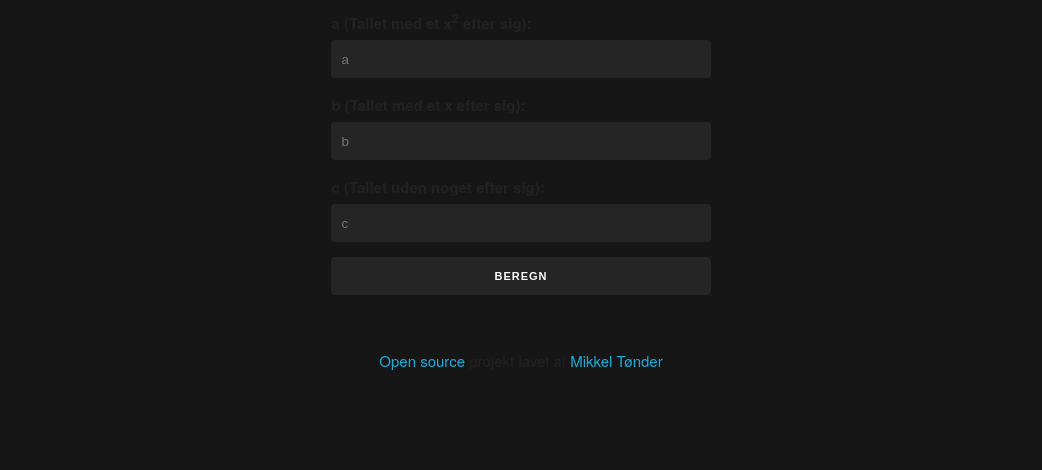
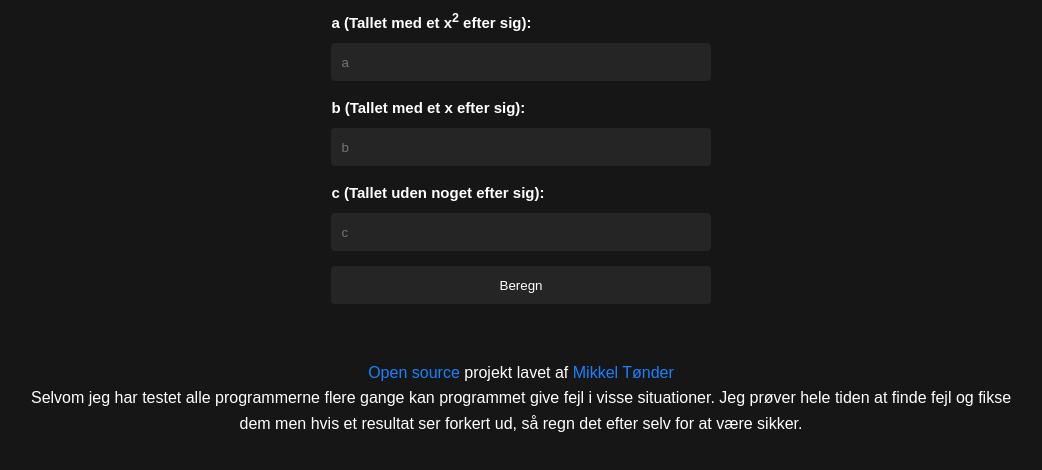
Before and after one commit to Mikkel-T/matematik, a Next.js app: page /2-grad-funktion in a window 1280 px wide. Shown: the top 470 px of the page, without its empty margins (119-1161 px from the left). Built offline with nearby package versions, Linux system fonts and the light colour scheme.

Commit message:
Add disclaimer and remove skeleton css

```diff
--- a/components/footer.jsx
+++ b/components/footer.jsx
@@ -10,6 +10,12 @@ export default function Footer(props) {
       <a href="https://github.com/Mikkel-T" target="_blank">
         Mikkel Tønder
       </a>
+      <div className={styles.disclaimer}>
+        Selvom jeg har testet alle programmerne flere gange kan programmet give
+        fejl i visse situationer. Jeg prøver hele tiden at finde fejl og fikse
+        dem men hvis et resultat ser forkert ud, så regn det efter selv for at
+        være sikker.
+      </div>
     </div>
   );
 }
--- a/pages/2-grad-funktion.jsx
+++ b/pages/2-grad-funktion.jsx
@@ -59,7 +59,7 @@ function Home({ a, b, c }) {
       let int_b = +state.b;
       let int_c = +state.c;
 
-      const D = int_b * int_b - 4 * int_a * int_c;
+      const D = (int_b * int_b - 4 * int_a * int_c).toFixed(3);
       const D_html = (
         <div>
           <b>D:</b> {D}
@@ -224,10 +224,6 @@ function Home({ a, b, c }) {
       <Head>
         <title>2. gradsfunktioner</title>
         <link rel="icon" href="/favicon.ico" />
-        <link
-          rel="stylesheet"
-          href="https://cdnjs.cloudflare.com/ajax/libs/skeleton/2.0.4/skeleton.min.css"
-        />
       </Head>
 
       <main className={styles.main}>
--- a/pages/renter.jsx
+++ b/pages/renter.jsx
@@ -54,7 +54,7 @@ function Home({ K, r, n }) {
       let int_r = +state.r;
       let int_n = +state.n;
 
-      const Kn = int_K * Math.pow(1 + int_r, int_n);
+      const Kn = (int_K * Math.pow(1 + int_r, int_n)).toFixed(3);
       const Kn_html = (
         <div>
           <b>Kn:</b> {Kn}
@@ -133,10 +133,6 @@ function Home({ K, r, n }) {
       <Head>
         <title>Renters rente</title>
         <link rel="icon" href="/favicon.ico" />
-        <link
-          rel="stylesheet"
-          href="https://cdnjs.cloudflare.com/ajax/libs/skeleton/2.0.4/skeleton.min.css"
-        />
       </Head>
 
       <main className={styles.main}>
--- a/pages/trigonometri.jsx
+++ b/pages/trigonometri.jsx
@@ -272,6 +272,7 @@ function Home() {
     let readonly = {};
     if (e.target.name.toLowerCase() !== e.target.name) {
       let tmp = false;
+      if (e.target.value == 90) return;
       if (e.target.value !== '') tmp = true;
 
       if (e.target.name === 'A') readonly[`B_readonly`] = tmp;
@@ -329,10 +330,6 @@ function Home() {
       <Head>
         <title>Trigonometri i retvinklede trekanter</title>
         <link rel="icon" href="/favicon.ico" />
-        <link
-          rel="stylesheet"
-          href="https://cdnjs.cloudflare.com/ajax/libs/skeleton/2.0.4/skeleton.min.css"
-        />
       </Head>
       <main className={styles.main}>
         <div className={styles.triangleWrapper}>
--- a/styles/Home.module.css
+++ b/styles/Home.module.css
@@ -99,3 +99,8 @@
 .degreeText {
   stroke-width: 1;
 }
+
+.disclaimer {
+  width: 80%;
+  margin: auto;
+}
--- a/styles/globals.css
+++ b/styles/globals.css
@@ -3,15 +3,37 @@ input {
   background-color: rgba(114, 114, 114, 0.158) !important;
   border: none !important;
   color: white !important;
+  height: 38px;
+  padding: 6px 10px;
+  border-radius: 4px;
+  box-sizing: border-box;
+  margin-bottom: 15px;
 }
 label {
   text-align: left;
+  font-family: Arial, Helvetica, sans-serif;
+  font-weight: 600;
+  line-height: 1.6;
+  display: block;
+  margin-bottom: 0.5rem;
+  font-size: 15px;
 }
+
 body {
   background-color: #161616;
   color: white;
+  font-family: Arial, Helvetica, sans-serif;
+  line-height: 1.6;
 }
+
 a {
   color: #1983ff;
   text-decoration: none;
 }
+
+button {
+  padding: 10px;
+  background-color: transparent;
+  border: 1px solid white;
+  border-radius: 5px;
+}
```
